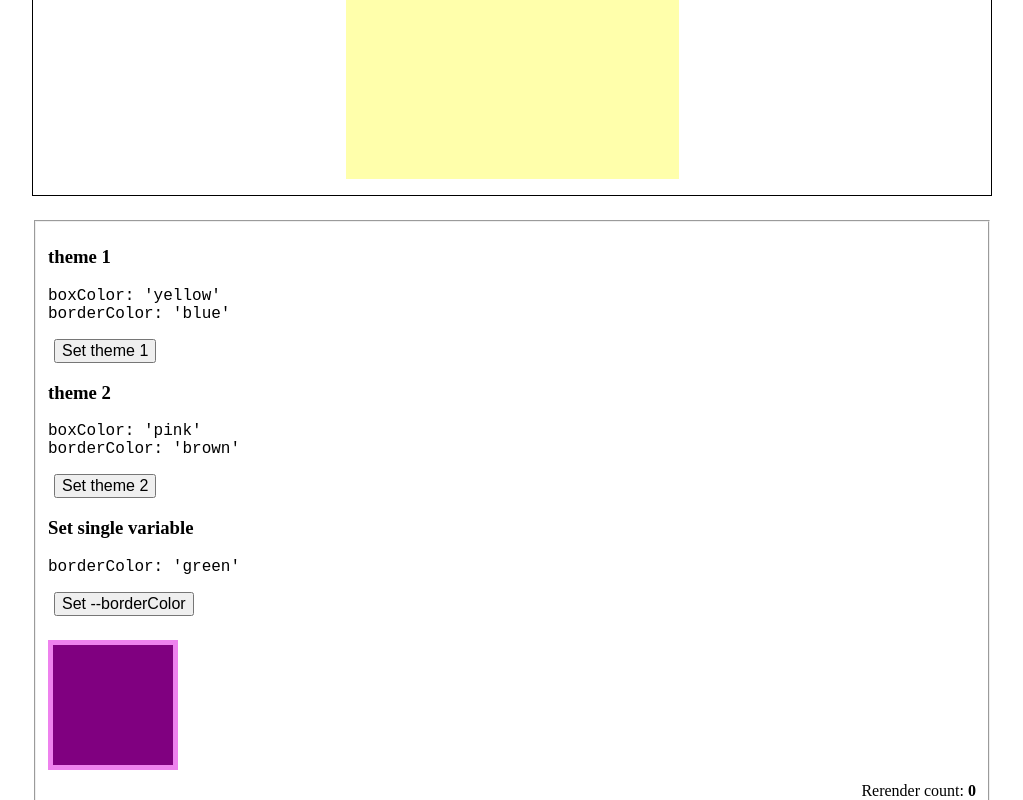
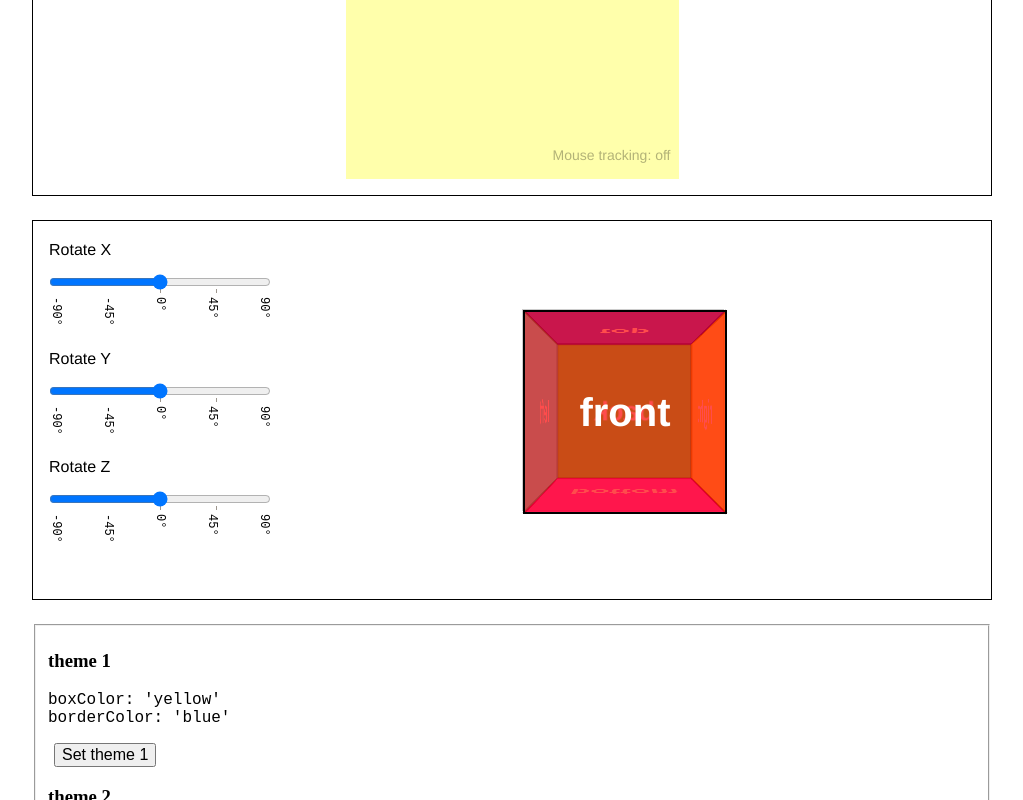
Before and after one commit to morewings/css-vars-hook, a React (Create React App) app: page / in a window 1280 px wide. Shown: the part 637-1437 px from the top of the page, without its empty margins (128-1151 px from the left). Built offline with nearby package versions, Linux system fonts and the light colour scheme.

Commit message:
add cube example

```diff
--- a/package.json
+++ b/package.json
@@ -79,6 +79,7 @@
     "@types/react-dom": "^18.0.11",
     "@yelo/rollup-node-external": "^1.0.1",
     "autoprefixer": "9.8.8",
+    "classnames": "^2.3.2",
     "eslint-config-prettier": "8.6.0",
     "eslint-config-react-app": "^7.0.1",
     "eslint-plugin-import": "^2.27.5",
--- a/src/environment/App/App.tsx
+++ b/src/environment/App/App.tsx
@@ -5,6 +5,7 @@ import {RootThemeProvider} from '../../lib';
 import {DemoLocal} from '../DemoLocal';
 import {Style} from '../Examples/Style';
 import {Mouse} from '../Examples/Mouse';
+import {Rotation3D} from '../Examples/Rotation3D';
 import classes from './App.module.css';
 
 export const App = () => (
@@ -16,6 +17,7 @@ export const App = () => (
         <div className={classes.container}>
             <Style />
             <Mouse />
+            <Rotation3D />
             <DemoRoot />
             <DemoLocal />
         </div>
--- a/src/environment/Examples/Mouse/Mouse.module.css
+++ b/src/environment/Examples/Mouse/Mouse.module.css
@@ -7,6 +7,7 @@
     flex-direction: row;
     justify-content: center;
     align-items: center;
+    font-family: 'Helvetica Neue', sans-serif;
 }
 
 .trackingArea {
@@ -18,8 +19,22 @@
     cursor: move;
 }
 
+.trackingArea:after {
+    content: "Mouse tracking: off";
+    position: absolute;
+    bottom: 16px;
+    right: 8px;
+    color: rgba(0,0,0,30%);
+    z-index: 1;
+    font-size: 14px;
+}
+
 .trackingArea:hover {
     background: #d9ffd9;
+}
+
+.trackingArea:hover:after {
+    content: "Mouse tracking: on";
 }
 
 .tracker {
@@ -28,4 +43,5 @@
     position: absolute;
     left: var(--left);
     top: var(--top);
+    z-index: 2;
 }
--- a/src/environment/Examples/Mouse/Mouse.tsx
+++ b/src/environment/Examples/Mouse/Mouse.tsx
@@ -1,5 +1,5 @@
 import type {FC, MouseEvent} from 'react';
-import React, {useCallback, useState, useRef} from 'react';
+import React, {useCallback, useRef} from 'react';
 
 import {useLocalTheme} from '../../../lib';
 import classes from './Mouse.module.css';
--- /dev/null
+++ b/src/environment/Examples/Rotation3D/Cube.module.css
@@ -0,0 +1,52 @@
+.scene {
+    width: 200px;
+    height: 200px;
+    border: 1px solid #CCC;
+    margin: 80px;
+    perspective: 400px;
+}
+
+.cube {
+    width: 200px;
+    height: 200px;
+    position: relative;
+    transform-style: preserve-3d;
+    transform: translateZ(-100px) rotateY(var(--y)) rotateX(var(--x)) rotateZ(var(--z));
+}
+
+.face {
+    position: absolute;
+    width: 200px;
+    height: 200px;
+    border: 2px solid black;
+    line-height: 200px;
+    font-size: 40px;
+    font-weight: bold;
+    color: white;
+    text-align: center;
+}
+
+.front  {
+    background: hsla(  0, 100%, 50%, 0.7);
+    transform: rotateY(  0deg) translateZ(100px);
+}
+.right  {
+    background: hsla( 60, 100%, 50%, 0.7);
+    transform: rotateY( 90deg) translateZ(100px);
+}
+.back   {
+    background: hsla(120, 100%, 50%, 0.7);
+    transform: rotateY(180deg) translateZ(100px);
+}
+.left   {
+    background: hsla(180, 100%, 50%, 0.7);
+    transform: rotateY(-90deg) translateZ(100px);
+}
+.top    {
+    background: hsla(240, 100%, 50%, 0.7);
+    transform: rotateX( 90deg) translateZ(100px);
+}
+.bottom {
+    background: hsla(300, 100%, 50%, 0.7);
+    transform: rotateX(-90deg) translateZ(100px);
+}
--- /dev/null
+++ b/src/environment/Examples/Rotation3D/Cube.tsx
@@ -0,0 +1,22 @@
+import type {FC} from 'react';
+import React from 'react';
+// TODO: disable on folder level
+// eslint-disable-next-line import/no-extraneous-dependencies
+import classNames from 'classnames';
+
+import classes from './Cube.module.css';
+
+export const Cube: FC = () => {
+    return (
+        <div className={classes.scene}>
+            <div className={classes.cube}>
+                <div className={classNames(classes.face, classes.front)}>front</div>
+                <div className={classNames(classes.face, classes.back)}>back</div>
+                <div className={classNames(classes.face, classes.right)}>right</div>
+                <div className={classNames(classes.face, classes.left)}>left</div>
+                <div className={classNames(classes.face, classes.top)}>top</div>
+                <div className={classNames(classes.face, classes.bottom)}>bottom</div>
+            </div>
+        </div>
+    );
+};
--- /dev/null
+++ b/src/environment/Examples/Rotation3D/Rotation3D.module.css
@@ -0,0 +1,49 @@
+.box {
+    border: 1px solid black;
+    width: 100%;
+    margin-bottom: 24px;
+    padding: 8px 16px;
+    display: flex;
+    font-family: 'Helvetica Neue', sans-serif;
+}
+
+.control{
+    width: 222px;
+    margin-bottom: 24px;
+    margin-top: 12px;
+}
+
+.label {
+    display: block;
+    margin-bottom: 12px;
+    font-weight: 500;
+}
+
+.scale {
+    display: flex;
+    flex-direction: column;
+    justify-content: space-between;
+    writing-mode: vertical-lr;
+    width: 100%;
+    font-size: 12px;
+    font-family: monospace;
+    cursor: default;
+    user-select: none;
+}
+
+.mark {
+    padding: 0;
+}
+
+.input {
+    width: 100%;
+    margin: 0;
+}
+
+.testingArea {
+    flex-grow: 1;
+    display: flex;
+    flex-direction: row;
+    justify-content: center;
+    align-items: center;
+}
--- /dev/null
+++ b/src/environment/Examples/Rotation3D/Rotation3D.tsx
@@ -0,0 +1,110 @@
+import type {FC, ChangeEvent} from 'react';
+import React, {useCallback} from 'react';
+
+import {useLocalTheme} from '../../../lib';
+import {Cube} from './Cube';
+import classes from './Rotation3D.module.css';
+
+export const Rotation3D: FC = () => {
+    const initialX = 0;
+    const initialY = 0;
+    const initialZ = 0;
+    const {LocalRoot, setVariable} = useLocalTheme({
+        x: `${initialX}deg`,
+        y: `${initialY}deg`,
+        z: `${initialZ}deg`,
+    });
+    const handleXChange = useCallback(
+        (event: ChangeEvent<HTMLInputElement>) => {
+            setVariable('x', `${event.target.value}deg`);
+        },
+        [setVariable]
+    );
+    const handleYChange = useCallback(
+        (event: ChangeEvent<HTMLInputElement>) => {
+            setVariable('y', `${event.target.value}deg`);
+        },
+        [setVariable]
+    );
+    const handleZChange = useCallback(
+        (event: ChangeEvent<HTMLInputElement>) => {
+            setVariable('z', `${event.target.value}deg`);
+        },
+        [setVariable]
+    );
+    return (
+        <div className={classes.box}>
+            <div>
+                <div className={classes.control}>
+                    <label className={classes.label} htmlFor="width-slder">
+                        Rotate X
+                    </label>
+                    <input
+                        defaultValue={0}
+                        min={-90}
+                        max={90}
+                        id="width-slder"
+                        className={classes.input}
+                        list="width-values"
+                        type="range"
+                        onChange={handleXChange}
+                    />
+                    <datalist id="width-values" className={classes.scale}>
+                        <option className={classes.mark} value="-90" label="-90°"></option>
+                        <option className={classes.mark} value="-45" label="-45°"></option>
+                        <option className={classes.mark} value="0" label="0°"></option>
+                        <option className={classes.mark} value="45" label="45°"></option>
+                        <option className={classes.mark} value="90" label="90°"></option>
+                    </datalist>
+                </div>
+                <div className={classes.control}>
+                    <label className={classes.label} htmlFor="width-slder">
+                        Rotate Y
+                    </label>
+                    <input
+                        defaultValue={0}
+                        min={-90}
+                        max={90}
+                        id="width-slder"
+                        className={classes.input}
+                        list="width-values"
+                        type="range"
+                        onChange={handleYChange}
+                    />
+                    <datalist id="width-values" className={classes.scale}>
+                        <option className={classes.mark} value="-90" label="-90°"></option>
+                        <option className={classes.mark} value="-45" label="-45°"></option>
+                        <option className={classes.mark} value="0" label="0°"></option>
+                        <option className={classes.mark} value="45" label="45°"></option>
+                        <option className={classes.mark} value="90" label="90°"></option>
+                    </datalist>
+                </div>
+                <div className={classes.control}>
+                    <label className={classes.label} htmlFor="width-slder">
+                        Rotate Z
+                    </label>
+                    <input
+                        defaultValue={0}
+                        min={-90}
+                        max={90}
+                        id="width-slder"
+                        className={classes.input}
+                        list="width-values"
+                        type="range"
+                        onChange={handleZChange}
+                    />
+                    <datalist id="width-values" className={classes.scale}>
+                        <option className={classes.mark} value="-90" label="-90°"></option>
+                        <option className={classes.mark} value="-45" label="-45°"></option>
+                        <option className={classes.mark} value="0" label="0°"></option>
+                        <option className={classes.mark} value="45" label="45°"></option>
+                        <option className={classes.mark} value="90" label="90°"></option>
+                    </datalist>
+                </div>
+            </div>
+            <LocalRoot className={classes.testingArea}>
+                <Cube />
+            </LocalRoot>
+        </div>
+    );
+};
--- /dev/null
+++ b/src/environment/Examples/Rotation3D/index.ts
@@ -0,0 +1 @@
+export {Rotation3D} from './Rotation3D';
```
Also changed, not shown: .eslintrc.cjs, 1 other file (tests, documents, lock files or other folders).
